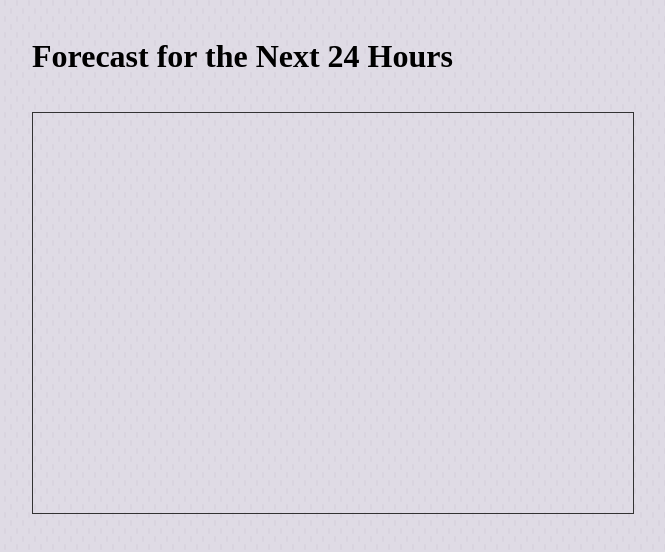
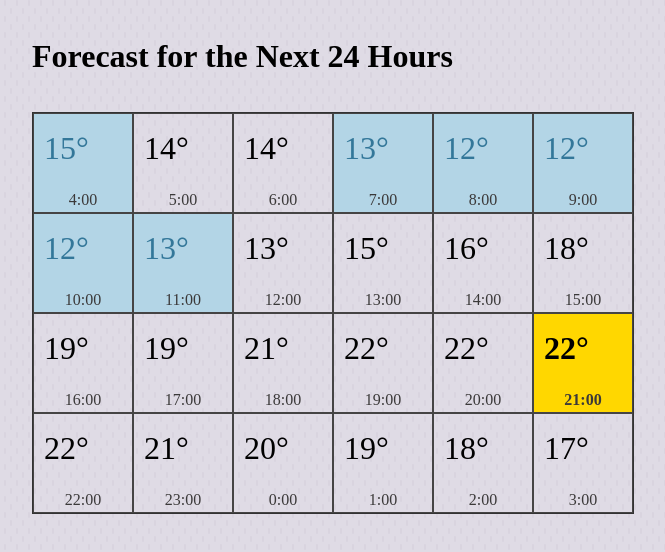
Before and after one commit to harkemoyo/PoffSteve, a plain HTML site: page array.html in a window 1280 px wide. Shown: the whole page, without its empty margins (0-665 px from the left). Drawn offline with Linux system fonts and the light colour scheme.

Commit message:
added commit

```diff
--- a/array.js
+++ b/array.js
@@ -1,2 +1,81 @@
 let uri = 'forecast.json';
 let req = new Request(uri, {method:'GET'});
+
+// variables
+let container, df
+
+let log = console.log
+// loading the DOM
+document.addEventListener('DOMContentLoaded', init);
+
+function init() {
+    container = document.getElementById('container');
+    df = new DocumentFragment();
+
+    // fetch
+    fetch(req)
+    .then((response)=>{
+        if(response.ok){
+            return response.json();
+        }else{
+            throw new Error('BAD HTTP');
+        }
+    })
+//   DOM content
+
+// creating weather grid
+  .then((json)=>{
+    log(json)
+        json.hourly.data.forEach((hour)=>{
+            // temperature
+            let div = document.createElement('div');
+            div.classList.add('hour');
+            let timeStamp = hour.time;
+            // log("time in second:",timeStamp)
+            // find the id
+            div.id = 'ts_' + timeStamp.toString();// id cannot be started with a number ('ts_') and return it as a string.
+            let temp = parseInt(hour.temperature)
+            div.textContent = temp.toString().concat('\u00B0')
+            // div.icon = hour.icon
+            div.title = hour.summary
+            // Time
+            let span = document.createElement('span');
+            let date = new Date(timeStamp * 1000);
+            span.textContent = date.getHours().toString().concat(":00")
+
+
+            // append to
+            div.appendChild(span);
+            df.appendChild(div);
+        });
+       container.appendChild(df);
+         // using array methods to find the time that will be raining
+         json.hourly.data.filter((hour) => {
+            if( hour.precipProbability > 0.5){
+             return true;
+            }
+            return false
+         }).map((hour) =>{
+             return hour.time;
+         }).forEach((timeStamp) =>{
+
+             let id = 'ts_'.concat(timeStamp);
+         document.getElementById(id).classList.add('precip');
+         })
+
+        //  finding the highest temperature reducing the all to one
+        let highest = json.hourly.data.reduce((acc,hour) => {
+            if(hour.temperature > acc.temp){
+                return {temp: hour.temperature, time: hour.time};
+            }else{
+                return acc;
+            }
+        }, { temp:-100, time:1000})
+        // creating an id
+        let id = 'ts_'+ highest.time;
+        document.getElementById(id).classList.add('hot');
+    })
+   .catch ((error) => {
+    log(error)
+   })
+}
--- a/style.css
+++ b/style.css
@@ -101,15 +101,15 @@ span .word{
             height: 402px;
             width: 602px;
             border: 1px solid #333;
-            justify-content: center;
-            align-items: center;
+            /* justify-content: center;
+            align-items: center; */
         }
         .hour{
             width:100px;
             height: 100px;
             padding: 10px;
-            border: 1px solid #333;
-            font-size: 3.6rem;
+            border: 1px solid #454444;
+            font-size: 2rem;
             position: relative;
         }
         .hour span{
@@ -117,7 +117,7 @@ span .word{
             bottom: 0;
             right: 0;
             left: 0;
-            color: #AAA;
+            color: #3b3939;
             font-size: 1.0rem;
             text-align: center;
         }
```
Also changed, not shown: index.js (+21 -0 lines), keyevent.js (+38 -38 lines).
